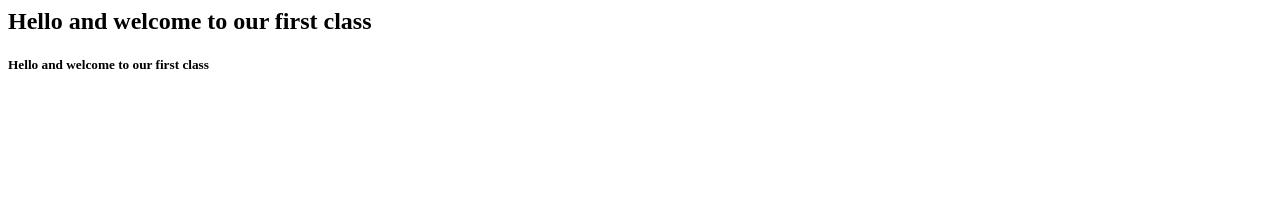
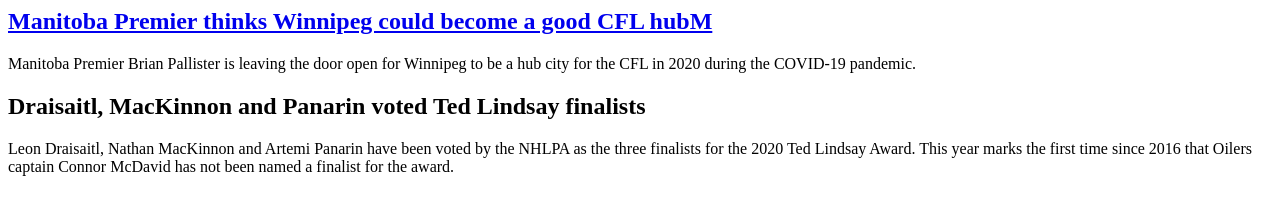
Before and after one commit to redhat-raptor/ImpoliteExpertMiddleware, a plain HTML site: page index.html in a window 1280 px wide. Drawn offline with Linux system fonts and the light colour scheme.

Commit message:
Adds listing and news page

```diff
--- a/index.html
+++ b/index.html
@@ -1,2 +1,9 @@
-<h2>Hello and welcome to our first class</h2>
-<h5>Hello and welcome to our first class</h5>
+<h2><a href="manitoba-premier.html">Manitoba Premier thinks Winnipeg could become a good CFL hubM</a></h2>
+<p>
+  Manitoba Premier Brian Pallister is leaving the door open for Winnipeg to be a hub city for the CFL in 2020 during the COVID-19 pandemic.
+</p>
+
+<h2>Draisaitl, MacKinnon and Panarin voted Ted Lindsay finalists</h2>
+<p>
+  Leon Draisaitl, Nathan MacKinnon and Artemi Panarin have been voted by the NHLPA as the three finalists for the 2020 Ted Lindsay Award. This year marks the first time since 2016 that Oilers captain Connor McDavid has not been named a finalist for the award.
+</p>
```
Also changed, not shown: manitoba-premier.html (added, +19 -0 lines).
